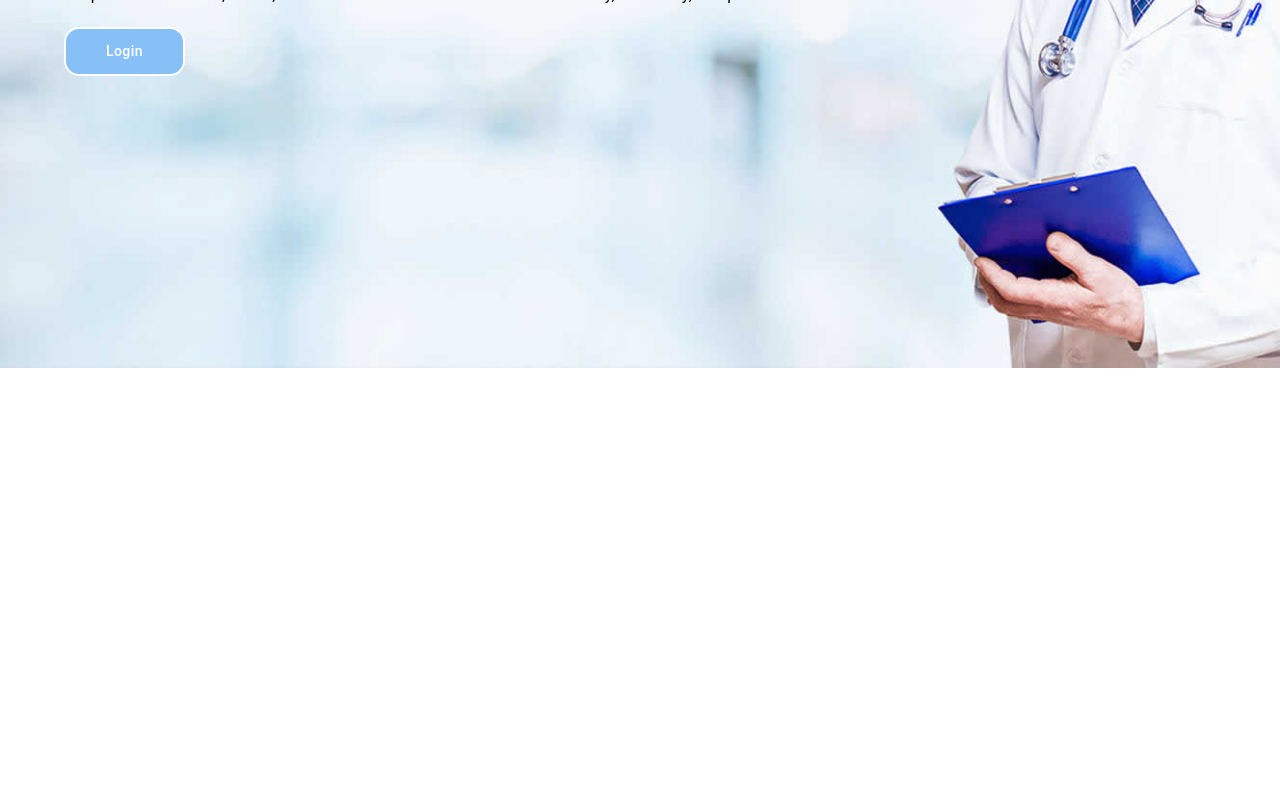
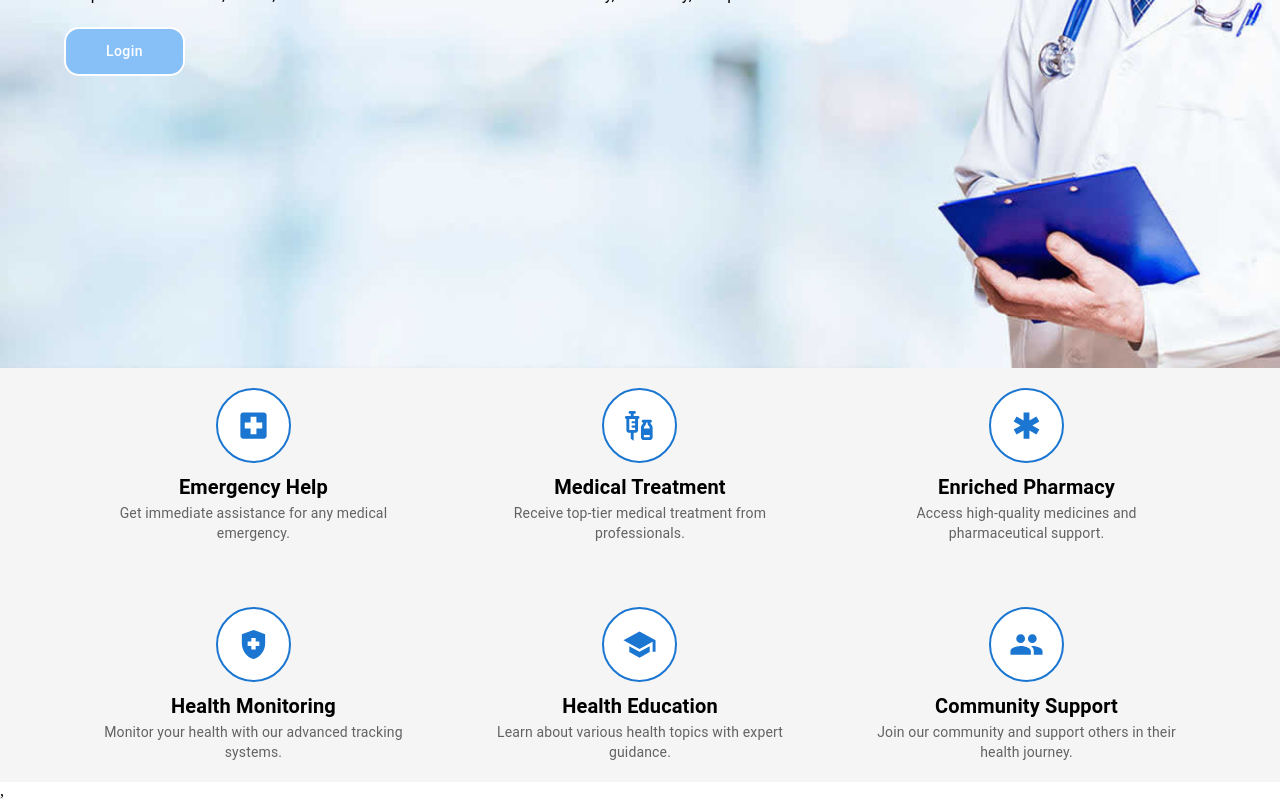
Before and after one commit to LaraSamara/Clinic-Appointment-System, a React (Vite) app: page / in a window 1280 px wide. Shown: the part 432-1232 px from the top of the page. Before the commit the page ends 800 px from the top, so only its background shows below. Built offline with nearby package versions, Linux system fonts and the light colour scheme.

Commit message:
CA-26: Add ServicesSection

```diff
--- a/src/pages/about/about.tsx
+++ b/src/pages/about/about.tsx
@@ -1,10 +1,12 @@
 import routeHOC from "@clinic/routes/HOCs/routeHOC";
-import Hero from "./component/hero/hero.js";
+import Hero from "./component/hero";
+import ServicesSection from "./component/services-section";
 
 const About = () => {
     return (
         <>
         <Hero />
+        <ServicesSection/>,
         </>
     )
 }
--- /dev/null
+++ b/src/pages/about/component/service-card/index.ts
@@ -0,0 +1 @@
+export {default} from './service-card';
--- /dev/null
+++ b/src/pages/about/component/service-card/service-card.tsx
@@ -0,0 +1,58 @@
+import Box from "@mui/material/Box";
+import Typography from "@mui/material/Typography";
+
+interface IProps {
+  icon: React.JSX.Element;
+  title: string;
+  description: string;
+}
+
+const ServiceCard: React.FC<IProps> = (props: IProps) => {
+  return (
+    <Box
+      sx={{
+        display: "flex",
+        flexDirection: "column",
+        alignItems: "center",
+        justifyContent: "center",
+        textAlign: "center",
+        width: {xs:"100%",sm:"45%",md:"28%" },
+
+      }}
+    >
+      <Box
+        sx={{
+          width: 75,
+          height: 75,
+          display: "flex",
+          alignItems: "center",
+          justifyContent: "center",
+          borderRadius: "50%",
+          backgroundColor: "white",
+          transition: "0.3s",
+          border: "2px solid #1A76D1",
+          padding: "4px",
+          "&:hover": {
+            backgroundColor: "#1A76D1",
+          },
+          "&:hover svg": {
+            color: "white",
+          },
+          svg: {
+            color: "#1A76D1",
+          },
+        }}
+      >
+        {props.icon}{" "}
+      </Box>
+      <Typography variant="h6" fontWeight="bold" mt={1}>
+        {props.title}
+      </Typography>
+      <Typography variant="body2" color="textSecondary">
+        {props.description}
+      </Typography>
+    </Box>
+  );
+};
+
+export default ServiceCard
--- /dev/null
+++ b/src/pages/about/component/services-section/index.ts
@@ -0,0 +1 @@
+export {default} from './services-section';
--- /dev/null
+++ b/src/pages/about/component/services-section/services-section.tsx
@@ -0,0 +1,18 @@
+import Box from "@mui/material/Box";
+import Container from "@mui/material/Container";
+import { services } from "./services";
+import ServiceCard from "../service-card";
+
+const ServicesSection: React.FC = () => {
+    return (
+      <Box sx={{ padding:"20px 0" ,backgroundColor:"#f5f5f5" }}>
+        <Container sx={{ display: "flex",flexWrap:"wrap", justifyContent: "center", gap: 8, }}>
+        {services.map((service, index) => (
+          <ServiceCard key={index} {...service} />
+        ))}
+        </Container>
+      </Box>
+    );
+  };
+
+  export default ServicesSection;
--- /dev/null
+++ b/src/pages/about/component/services-section/services.tsx
@@ -0,0 +1,39 @@
+import LocalHospitalIcon from "@mui/icons-material/LocalHospital";
+import Vaccines from "@mui/icons-material/Vaccines";
+import Emergency from "@mui/icons-material/Emergency";
+import SchoolIcon from '@mui/icons-material/School';
+import GroupIcon from '@mui/icons-material/Group';
+import HealthAndSafetyIcon from '@mui/icons-material/HealthAndSafety';
+
+export const services = [
+    {
+      icon: <LocalHospitalIcon fontSize="large" />,
+      title: "Emergency Help",
+      description: "Get immediate assistance for any medical emergency.",
+    },
+    {
+      icon: <Vaccines fontSize="large" />,
+      title: "Medical Treatment",
+      description: "Receive top-tier medical treatment from professionals.",
+    },
+    {
+      icon: <Emergency fontSize="large" />,
+      title: "Enriched Pharmacy",
+      description: "Access high-quality medicines and pharmaceutical support.",
+    },
+    {
+      icon: <HealthAndSafetyIcon fontSize="large" />,
+      title: "Health Monitoring",
+      description: "Monitor your health with our advanced tracking systems.",
+    },
+    {
+      icon: <SchoolIcon fontSize="large" />,
+      title: "Health Education",
+      description: "Learn about various health topics with expert guidance.",
+    },
+    {
+      icon: <GroupIcon fontSize="large" />,
+      title: "Community Support",
+      description: "Join our community and support others in their health journey.",
+    },
+  ];
```
